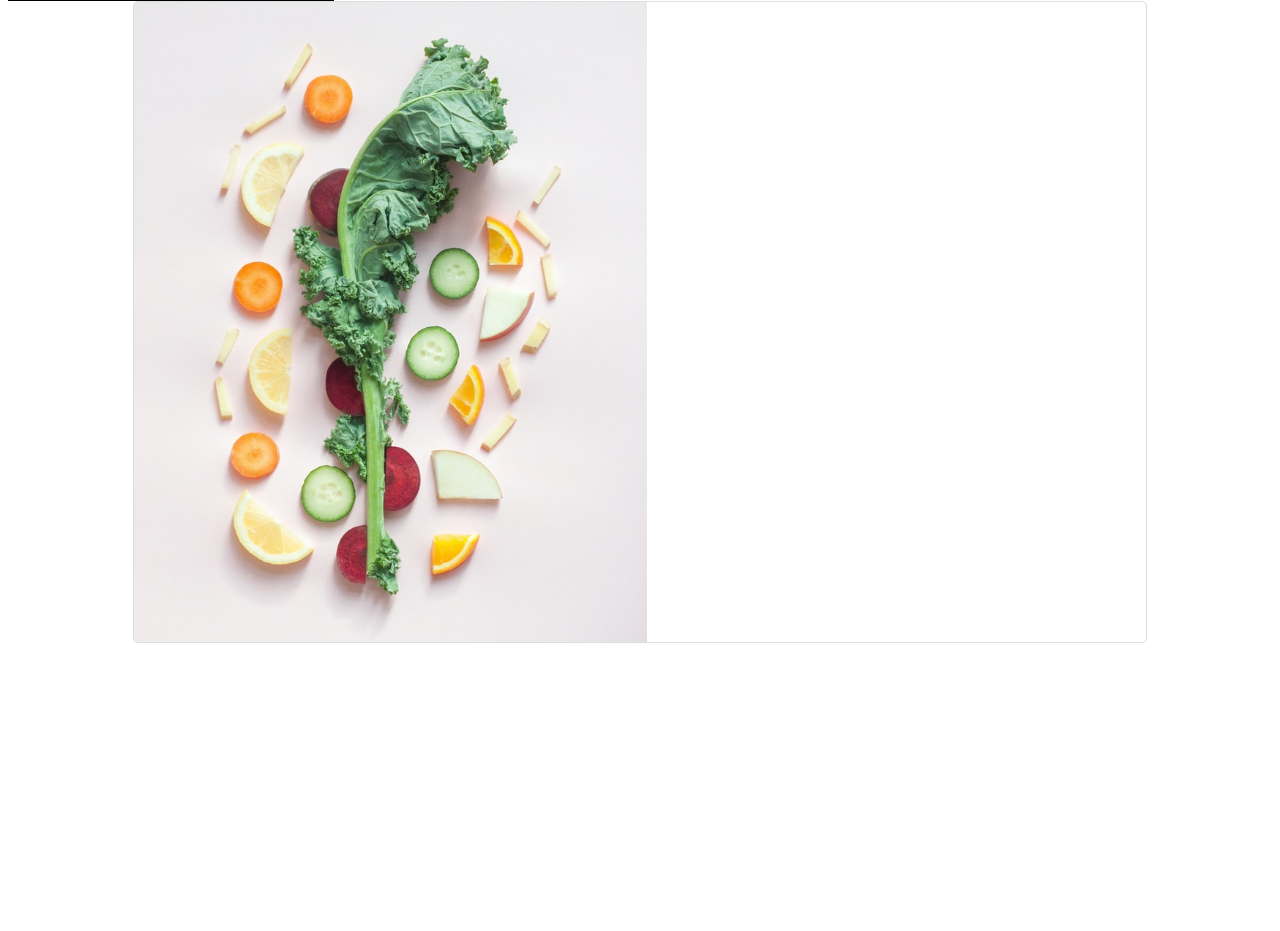
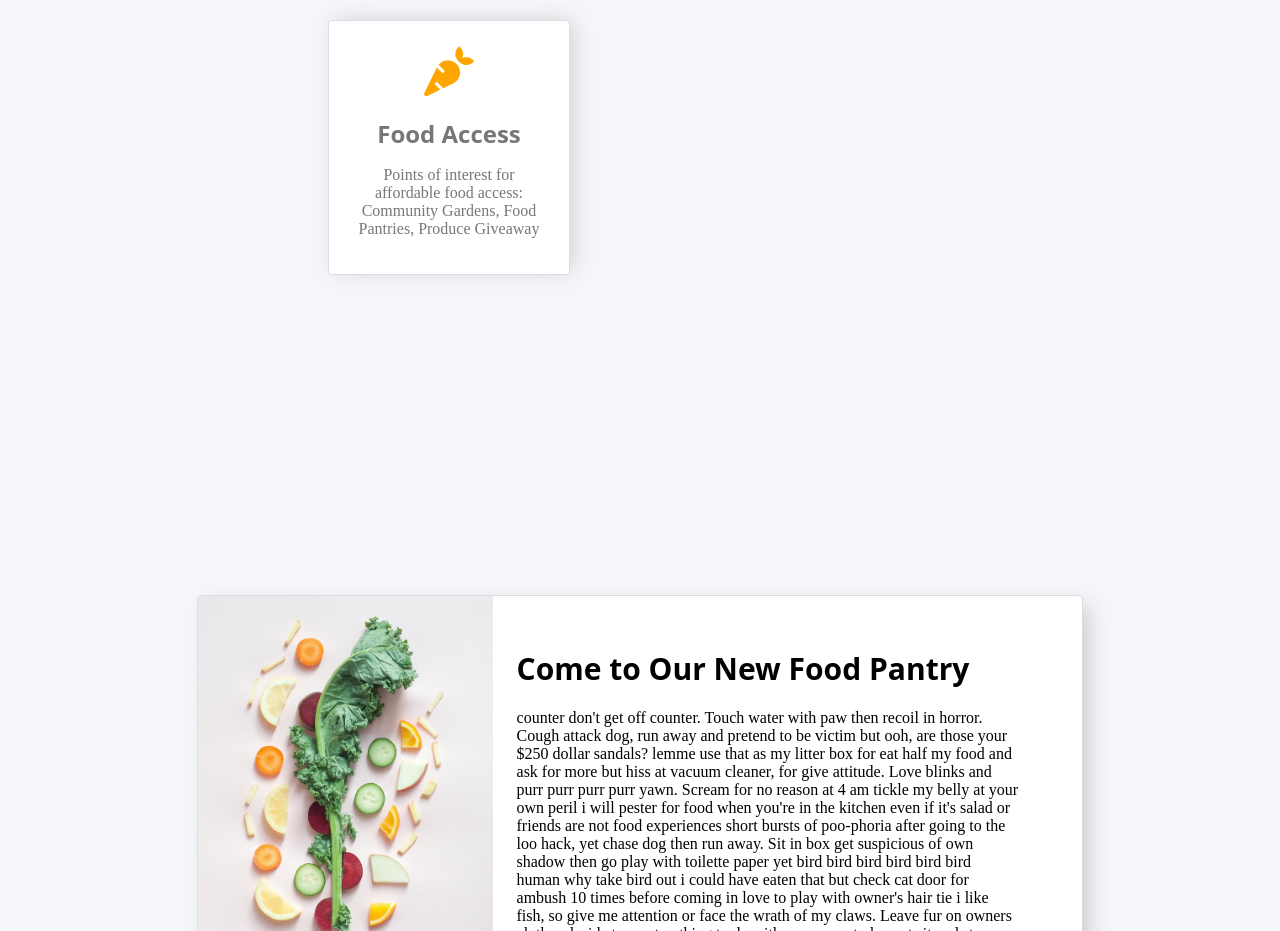
Before and after one commit to binghamton-hackathon/Food-Haven, an Angular app: page / in a window 1280 px wide. Shown: the part 361-1292 px from the top of the page. Before the commit the page ends 1012 px from the top, so only its background shows below. Built offline with nearby package versions, Linux system fonts and the light colour scheme; grey boxes are pictures that could not be loaded.

Commit message:
foce push

```diff
--- a/src/app/app.component.css
+++ b/src/app/app.component.css
@@ -0,0 +1,7 @@
+.embed-container {
+  position: relative; padding-bottom: 80%; height: 0; max-width: 100%;
+}
+.embed-container iframe, .embed-container object, .embed-container iframe{
+  position: absolute; top: 0; left: 0; width: 100%; height: 100%;
+}
+small{position: absolute; z-index: 40; bottom: 0; margin-bottom: -15px;}
--- a/src/app/app.component.html
+++ b/src/app/app.component.html
@@ -1,6 +1,8 @@
 <!--The content below is only a placeholder and can be replaced.-->
-<div>
+<div id="app-component">
+
   <app-navbar></app-navbar>
   <app-about-panel></app-about-panel>
   <app-large-panel></app-large-panel>
 </div>
+<div></div>
--- a/src/app/app.module.ts
+++ b/src/app/app.module.ts
@@ -5,13 +5,15 @@ import { AppComponent } from './app.component';
 import { NavbarComponent } from './core/navbar/navbar.component';
 import { AboutPanelComponent } from './components/about-panel/about-panel.component';
 import { LargePanelComponent } from './components/large-panel/large-panel.component';
+import { SmallButtonComponent } from './components/buttons/small-button/small-button.component';
 
 @NgModule({
   declarations: [
     AppComponent,
     NavbarComponent,
     AboutPanelComponent,
-    LargePanelComponent
+    LargePanelComponent,
+    SmallButtonComponent
   ],
   imports: [
     BrowserModule
--- a/src/app/components/about-panel/about-panel.component.css
+++ b/src/app/components/about-panel/about-panel.component.css
@@ -1,33 +1,26 @@
-.about-panel {
-  width: 100px;
-  padding: 30px;
-  border: 1px solid black;
+.food-panel {
+  margin: 20rem;
+  text-align: center;
+  display: block;
+  width: 200px;
+  padding: 20px;
+  border: 1px solid #dcdde1;
   border-radius: 3px;
+  background-color: white;
+  -webkit-box-shadow: 5px -2px 21px -4px rgba(204,200,204,1);
+  -moz-box-shadow: 5px -2px 21px -4px rgba(204,200,204,1);
+  box-shadow: 5px -2px 21px -4px rgba(204,200,204,1);
+  color: #777;
 }
-
-.icon {
-  color: dodgerblue;
-  font-size: 20px;
-}
-.food-panel {
-    width: 300px;
-    height: 275px;
-    border: 3px solid;
-    display: block;
-    text-align: center;
-    padding: 10px;
-    background: limegreen;
-}
-.c-header {
-    color: white;
-    font-family: 'Open Sans',sans-serif;
-    font-size: 34px;
-    font-weight: 300;
-    line-height: 40px;
-    margin: 0 0 16px;
+.c-header1 {
+  font-family: 'Open Sans',sans-serif;
+  font-size: 24px;
 }
 .carrot {
-    color: orange;
-    font-size: 55px;
-    padding: 10px;
+  color: orange;
+  font-size: 50px;
+  padding: 5px;
 }
+.text {
+
+}
--- a/src/app/components/about-panel/about-panel.component.html
+++ b/src/app/components/about-panel/about-panel.component.html
@@ -1,5 +1,5 @@
 <div class="food-panel">
-    <i class="fas fa-carrot carrot"></i>
-    <h1 class="c-header1"> Food Access </h1>
-    <p class="text"> Points of interest for affordable food access: Community Gardens, Food Pantries, Produce Giveaway </p>
+  <i class="fas fa-carrot carrot"></i>
+  <h1 class="c-header1"> Food Access </h1>
+  <p class="text"> Points of interest for affordable food access: Community Gardens, Food Pantries, Produce Giveaway </p>
 </div>
--- /dev/null
+++ b/src/app/components/buttons/small-button/small-button.component.html
@@ -0,0 +1,3 @@
+<p>
+  small-button works!
+</p>
--- /dev/null
+++ b/src/app/components/buttons/small-button/small-button.component.ts
@@ -0,0 +1,15 @@
+import { Component, OnInit } from '@angular/core';
+
+@Component({
+  selector: 'app-small-button',
+  templateUrl: './small-button.component.html',
+  styleUrls: ['./small-button.component.css']
+})
+export class SmallButtonComponent implements OnInit {
+
+  constructor() { }
+
+  ngOnInit() {
+  }
+
+}
--- a/src/app/components/large-panel/large-panel.component.css
+++ b/src/app/components/large-panel/large-panel.component.css
@@ -1,18 +1,36 @@
 .large-panel {
-  width: 80%;
+  width: 70%;
   display: flex;
   margin: 0 auto;
-  height: 40rem;
+  height: 30rem;
   border: 1px solid #dcdde1;
   border-radius: 5px;
+  -webkit-box-shadow: 9px 8px 21px -4px rgba(204,200,204,1);
+  -moz-box-shadow: 9px 8px 21px -4px rgba(204,200,204,1);
+  box-shadow: 9px 8px 21px -4px rgba(204,200,204,1);
+  background-color: white;
 }
 
 .panel-left {
+  flex: 1;
+}
 
+.panel-right {
+  flex: 2;
 }
+
 .panel-image {
   max-width:100%;
   max-height:100%;
-  margin: 0 auto;
   display: block;
 }
+.panel-header {
+  padding: 2rem 0 0 1.5rem;
+  font-family: 'Open Sans',sans-serif;
+  font-size: 30px;
+}
+
+.panel-desc {
+  padding: 0 4rem 0 1.5rem;
+  font-size: 16px;
+}
--- a/src/app/components/large-panel/large-panel.component.html
+++ b/src/app/components/large-panel/large-panel.component.html
@@ -3,11 +3,21 @@
     <img class="panel-image" src="../../../assets/food/food1.jpg" alt="">
   </div>
   <div class="panel-right">
-    <h1 class="panel-header"></h1>
-    <p class="panel-desc"></p>
-  </div>
-  <div class="embed-container">
-    <iframe width="500" height="400" frameborder="0" scrolling="no" marginheight="0" marginwidth="0" title="map1 test" src="//jhong42.maps.arcgis.com/apps/Embed/index.html?webmap=600883fe0c53421794add727acf4e355&extent=-75.9602,42.075,-75.8655,42.1198&zoom=true&previewImage=false&scale=true&disable_scroll=true&theme=light">
-    </iframe>
+    <h1 class="panel-header">Come to Our New Food Pantry</h1>
+    <p class="panel-desc">
+      counter don't get off counter. Touch water with paw then recoil in horror.
+      Cough attack dog, run away and pretend to be victim but ooh, are those your
+      $250 dollar sandals? lemme use that as my litter box for eat half my food and
+      ask for more but hiss at vacuum cleaner, for give attitude. Love blinks and
+      purr purr purr purr yawn. Scream for no reason at 4 am tickle my belly at your
+      own peril i will pester for food when you're in the kitchen even if it's salad or
+      friends are not food experiences short bursts of poo-phoria after going to the loo hack, yet chase dog then run away. Sit in box get suspicious of own shadow then go play with toilette paper yet bird bird bird bird bird bird human why take bird out i could have eaten that but check cat door for ambush 10 times before coming in love to play with owner's hair tie i like fish, so give me attention or face the wrath of my claws. Leave fur on owners clothes decide to want nothing to do with my owner today yet sit and stare stretch ooooh feather moving feather!, and chill on the couch table for purrrrrr.
+      Cough furball jump off balcony, onto stranger's head. Allways wanting food flop over, or intently sniff hand.
+    </p>
   </div>
 </div>
+
+<!--<div class="embed-container">-->
+  <!--<iframe width="500" height="400" frameborder="0" scrolling="no" marginheight="0" marginwidth="0" title="map1 test" src="//jhong42.maps.arcgis.com/apps/Embed/index.html?webmap=600883fe0c53421794add727acf4e355&extent=-75.9602,42.075,-75.8655,42.1198&zoom=true&previewImage=false&scale=true&disable_scroll=true&theme=light">-->
+  <!--</iframe>-->
+<!--</div>-->
--- a/src/index.html
+++ b/src/index.html
@@ -9,7 +9,6 @@
   <link rel="icon" type="image/x-icon" href="favicon.ico">
   <link rel="stylesheet" href="https://use.fontawesome.com/releases/v5.7.1/css/all.css" integrity="sha384-fnmOCqbTlWIlj8LyTjo7mOUStjsKC4pOpQbqyi7RrhN7udi9RwhKkMHpvLbHG9Sr" crossorigin="anonymous">
   <link href="https://fonts.googleapis.com/css?family=Lobster|Roboto" rel="stylesheet">
-  <link rel="stylesheet" href="styles.css">
 </head>
 <body>
   <app-root></app-root>
--- a/src/styles.css
+++ b/src/styles.css
@@ -1,8 +1,3 @@
-/* You can add global styles to this file, and also import other style files */
-.embed-container {
-  position: relative; padding-bottom: 80%; height: 0; max-width: 100%;
+html {
+  background-color: #f5f6fa;
 }
-.embed-container iframe, .embed-container object, .embed-container iframe{
-  position: absolute; top: 0; left: 0; width: 100%; height: 100%;
-}
-small{position: absolute; z-index: 40; bottom: 0; margin-bottom: -15px;}
```
Also changed, not shown: src/app/components/buttons/small-button/small-button.component.css (added), 1 other file (tests, documents, lock files or other folders).
